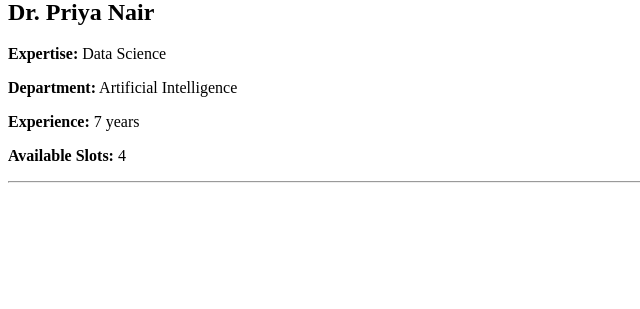
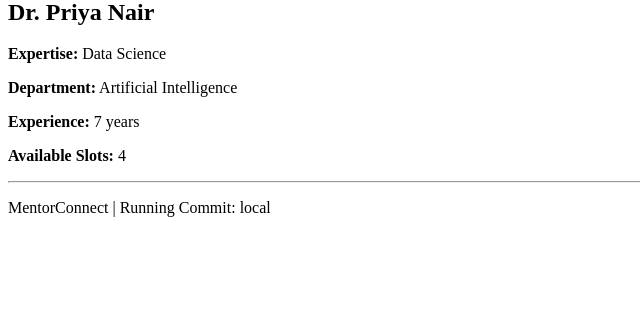
Before and after one commit to prathamesh975/MentorConnect, a Flask app: page /mentors in a window 1280 px wide. Shown: the part 491-800 px from the top of the page, without its empty margins (0-640 px from the left). Run offline with Flask 3, Linux system fonts and the light colour scheme.

Commit message:
feat: display running commit id

```diff
--- a/app.py
+++ b/app.py
@@ -1,6 +1,15 @@
+import os
+
 from flask import Flask, render_template, request, redirect, url_for
 
 app = Flask(__name__)
+
+
+@app.context_processor
+def inject_commit_id():
+    return {
+        "commit_id": os.getenv("RENDER_GIT_COMMIT", "local")
+    }
 
 
 mentors = [
--- a/templates/index.html
+++ b/templates/index.html
@@ -18,5 +18,9 @@
         and track your mentorship journey.
     </p>
 
+    <footer>
+        <p>MentorConnect | Running Commit: {{ commit_id }}</p>
+    </footer>
+
 </body>
 </html>
--- a/templates/mentors.html
+++ b/templates/mentors.html
@@ -41,5 +41,9 @@
 
     {% endfor %}
 
+    <footer>
+        <p>MentorConnect | Running Commit: {{ commit_id }}</p>
+    </footer>
+
 </body>
 </html>
--- a/templates/requests.html
+++ b/templates/requests.html
@@ -187,5 +187,9 @@
 
     {% endif %}
 
+    <footer>
+        <p>MentorConnect | Running Commit: {{ commit_id }}</p>
+    </footer>
+
 </body>
 </html>
```
